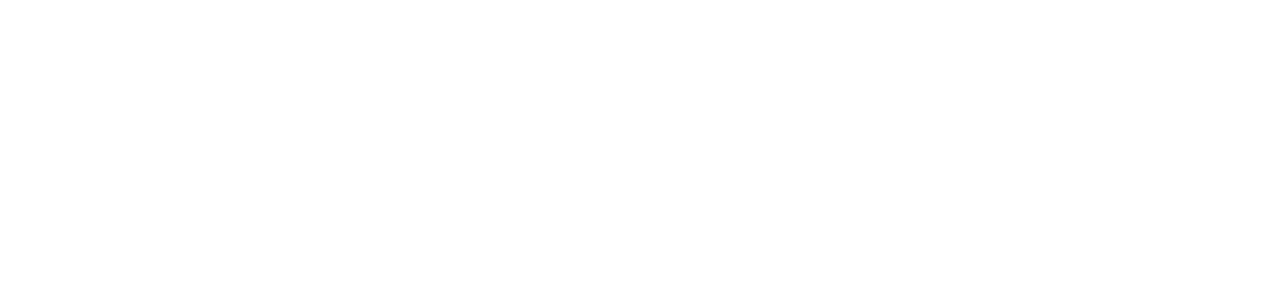
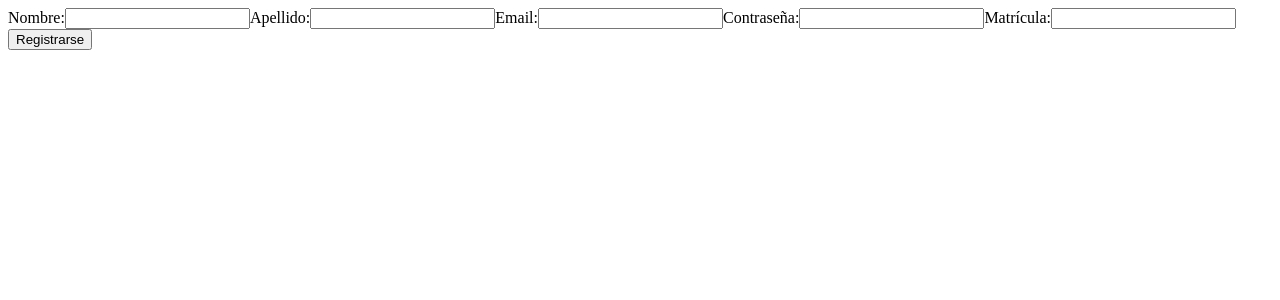
Before and after one commit to CarlosRacca/SDGA-Tour-Front, a React (Create React App) app: page /registro in a window 1280 px wide. Before the commit this address had no page. Shown: the top 300 px of the page. Built offline with nearby package versions, Linux system fonts and the light colour scheme.

Commit message:
se crean varios componentes

```diff
--- a/src/App.js
+++ b/src/App.js
@@ -1,15 +1,21 @@
 import {BrowserRouter, Route, Routes} from 'react-router-dom';
-import Login from './Components/Login'
+import LandingPage from './Components/LandignPage';
+import Login from './Components/Login';
+import Register from './Components/Register';
+import Home from './Components/Home';
+import CargarTarjeta from './Components/CargarTarjeta';
 
 function App() {
     return (
       <BrowserRouter>
         <div className="App">
           <Routes>
-            <Route exact path='/' element={<Login/>}></Route>
-            {/* <Route path='/videogames' element={<Home/>}></Route>
-            <Route path='/videogame' element={<VideogameCreate/>}></Route>
-            <Route path='/videogames/:id' element={<Detail/>}></Route> */}
+            <Route exact path='/' element={<LandingPage/>}></Route>
+            <Route path='/registro' element={<Register/>}></Route>
+            <Route path='/ingreso' element={<Login/>}></Route>
+            <Route path='/home' element={<Home/>}></Route>
+            <Route path='/cargarTarjeta' element={<CargarTarjeta/>}></Route>
+
           </Routes>
         </div>
       </BrowserRouter>
--- /dev/null
+++ b/src/Components/CargarTarjeta.jsx
@@ -0,0 +1,31 @@
+import React from "react";
+import {Link} from 'react-router-dom';
+
+export default function CargarTarjeta(){
+    return(
+        <div>
+            <form>
+                <label>
+                    Ida:
+                    <input type='text'></input>
+                </label>
+                <label>
+                    Vuelta:
+                    <input type='text'></input>
+                </label>
+                <label>
+                    Handicap:
+                    <input type='text'></input>
+                </label>
+                <label>
+                    Matrícula:
+                    <input type='text'></input>
+                </label>
+
+                <Link to='/home'>
+                    <button>Presentar</button>
+                </Link>
+            </form>
+        </div>
+    )
+}
--- /dev/null
+++ b/src/Components/Home.jsx
@@ -0,0 +1,18 @@
+import React from "react";
+import {Link} from 'react-router-dom';
+
+
+export default function Home(){
+    return(
+        <div>
+            <div>
+                <h1>Leaderboard</h1>
+            </div>
+            <div>
+                <Link to='/cargarTarjeta'>
+                    <button>Cargar Tarjeta</button>
+                </Link>
+            </div>
+        </div>
+    )
+}
--- /dev/null
+++ b/src/Components/LandignPage.jsx
@@ -0,0 +1,19 @@
+import React from "react";
+import {Link} from 'react-router-dom';
+
+
+export default function LandingPage(){
+    return(
+        <div>
+            <div>
+                <h1>Bienvenidos al SDGA Tour!</h1>
+                <Link to='/registro'>
+                    <button>Registrarse</button>
+                </Link>
+                <Link to='/ingreso'>
+                    <button>Ingresar</button>
+                </Link>
+            </div>
+        </div>
+    )
+}
--- a/src/Components/Login.jsx
+++ b/src/Components/Login.jsx
@@ -1,13 +1,22 @@
 import React from "react";
 import {Link} from 'react-router-dom';
-
 
 export default function Login(){
     return(
         <div>
-            <div>
-                <h1>Bienvenidos al SDGA Tour!</h1>
-            </div>
+            <form>
+                <label>
+                    Email:
+                    <input type='text'></input>
+                </label>
+                <label>
+                    Contraseña:
+                    <input type='text'></input>
+                </label>
+                <Link to='/home'>
+                    <button>Ingresar</button>
+                </Link>
+            </form>
         </div>
     )
 }
--- /dev/null
+++ b/src/Components/Register.jsx
@@ -0,0 +1,35 @@
+import React from "react";
+import {Link} from 'react-router-dom';
+
+export default function Register(){
+    return(
+        <div>
+            <form>
+                <label>
+                    Nombre:
+                    <input type='text'></input>
+                </label>
+                <label>
+                    Apellido:
+                    <input type='text'></input>
+                </label>
+                <label>
+                    Email:
+                    <input type='text'></input>
+                </label>
+                <label>
+                    Contraseña:
+                    <input type='text'></input>
+                </label>
+                <label>
+                    Matrícula:
+                    <input type='text'></input>
+                </label>
+
+                <Link to='/ingreso'>
+                    <button>Registrarse</button>
+                </Link>
+            </form>
+        </div>
+    )
+}
```
